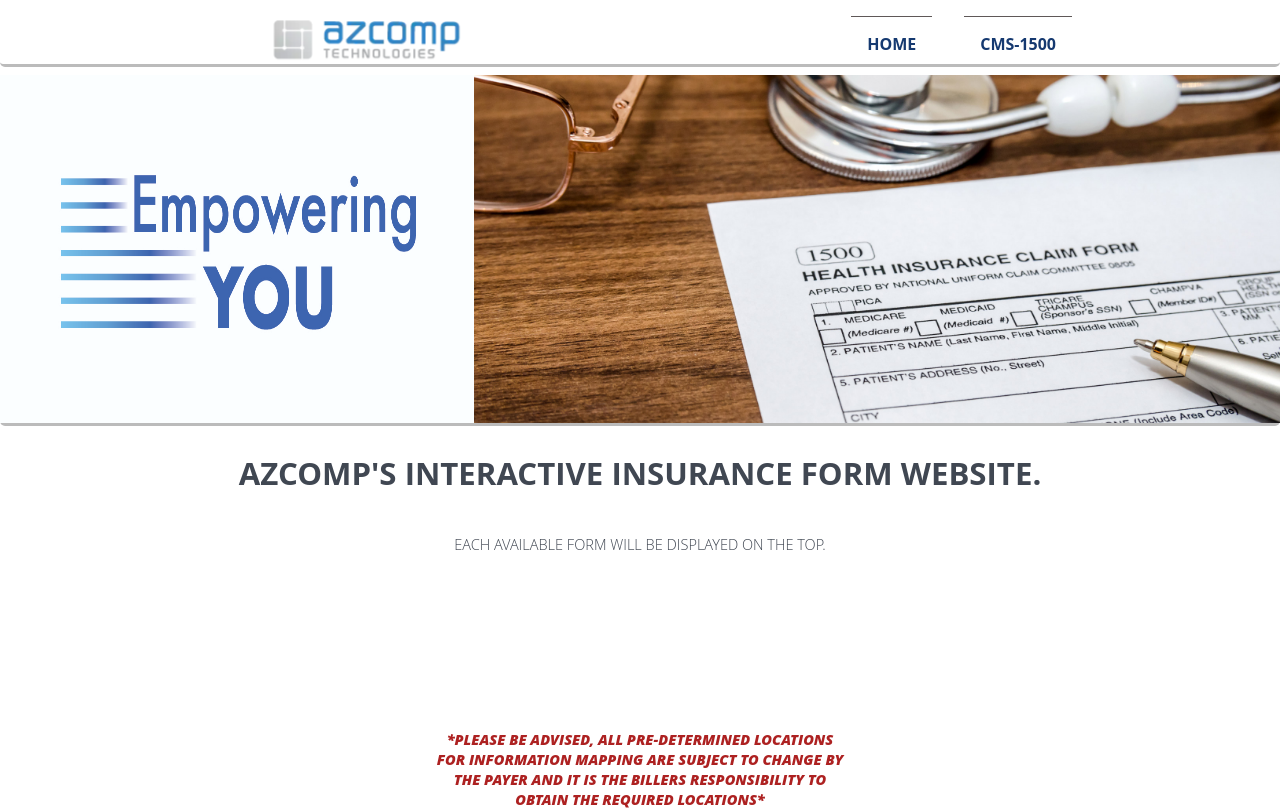
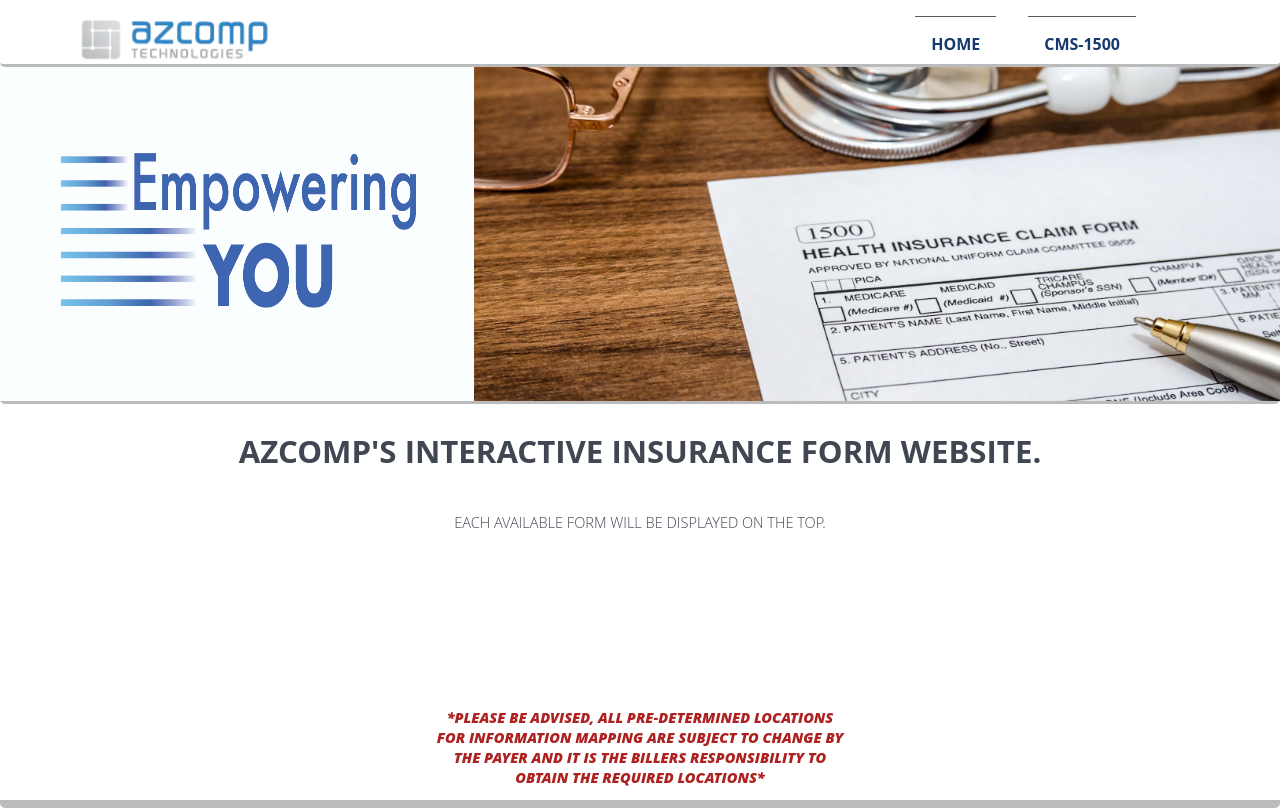
Before and after one commit to elopez73/CMS-1500-Form, a plain HTML site: page index.html in a window 1280 px wide. Shown: the top 812 px of the page. Drawn offline with Linux system fonts and the light colour scheme.

Commit message:
18541ewe

```diff
--- a/css/Main.css
+++ b/css/Main.css
@@ -21,6 +21,7 @@ body
     position:fixed;
     top:0;
     display: flex;
+
     width: 100%;
     height: 4rem;
     background-color: rgb(255, 255, 255);
@@ -32,15 +33,16 @@ body
 {
     display: flex;
     list-style: none;
-    width: 100%;
+    width: 100vw;
     justify-content: right;
-    padding-right: 15%;
+    padding-right: 10%;
 
 
 
 }
 .navbar ul li
 {
+    display: flex;
    margin: 0 1rem;
    padding: 1rem;
    border-top: 1px solid rgb(95, 88, 88);
@@ -66,6 +68,13 @@ body
    border-bottom: 3px solid rgb(95, 88, 88);
    border-radius: 2px;
 
+}
+.Logo
+{
+    position: fixed;
+    display: flex;
+    justify-content: left;
+    padding-left: 5%;
 }
 
 #Home
@@ -147,13 +156,6 @@ body
 }
 
 
-.Logo
-{
-    position: fixed;
-    display: block;
-    justify-content: left;
-    padding-left: 20%;
-}
 
 
 #CMSPage
@@ -173,13 +175,17 @@ body
 
 #CMSForm
 {
-    display: block;
+    display: flex;
+    flex-shrink: 1;
+    width: 62.5rem;
+    flex-direction: column;
     justify-content: center;
     align-items: center;
     border-style: solid;
     border-color:black;
     border-width: 2px;
 }
+
 
 
 
--- a/css/Rows.css
+++ b/css/Rows.css
@@ -2,7 +2,8 @@
 {
 
     max-width: 1000px;
-    display: flex;
+    display: inline-flex;
+
 }
 #CMSForm .Row2
 {
--- a/index.html
+++ b/index.html
@@ -3,7 +3,8 @@
 <head>
     <link rel="stylesheet" type="text/css" href="css/Main.css">
     <link rel="stylesheet" type="text/css" href="css/Rows.css">
-    <link rel="stylesheet" type="text/css" href="css/Img.css">\
+    <link rel="stylesheet" type="text/css" href="css/Img.css">
+    <meta name="viewport" content="width=device-width initial-scale=1">
     <title>Form Guide</title>
     </head>
 
@@ -50,6 +51,7 @@
 
     </section>
        <section id="CMSPage">
+
         <h1>CMS-1500 Insurance Health Form</h1>
        <section id="CMSForm">
 
@@ -287,6 +289,7 @@
 
 
         </section>
+
     </section>
 </div>
 
```
Also changed, not shown: CMS1500/Boxes/Box4/Box4.png.
